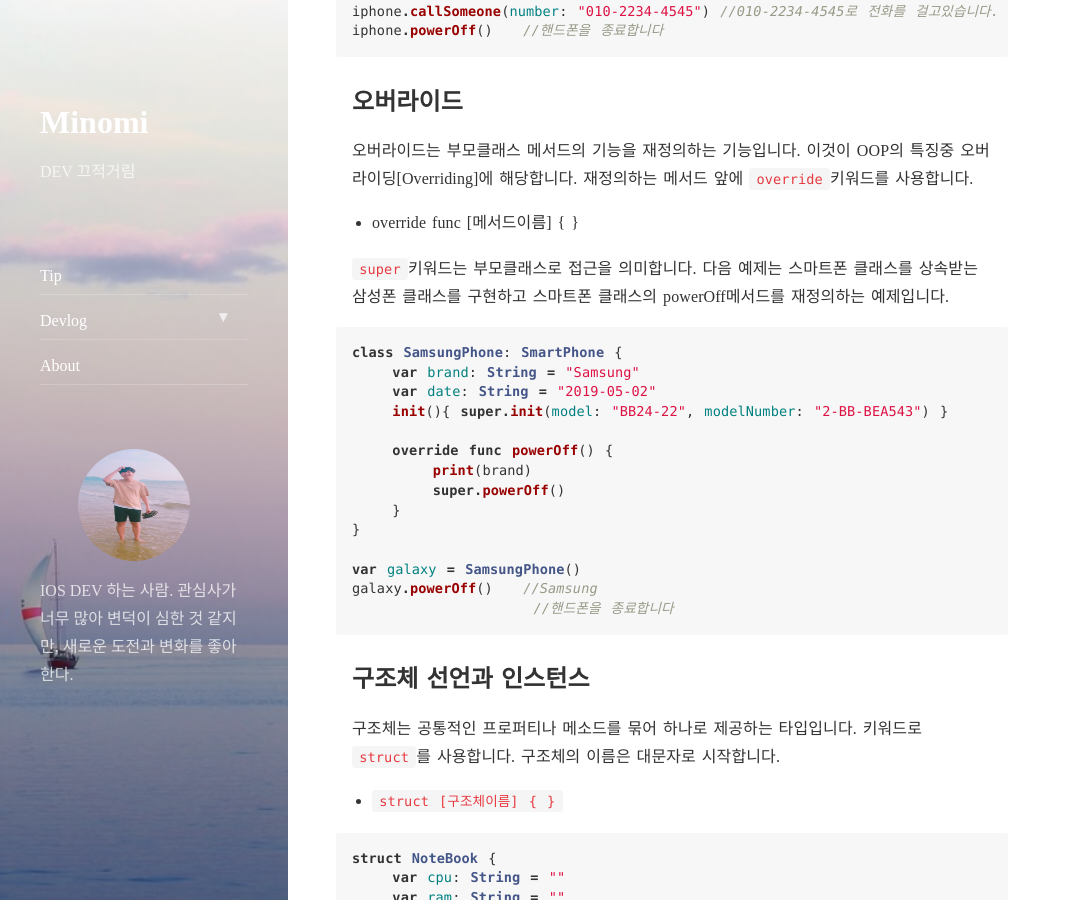
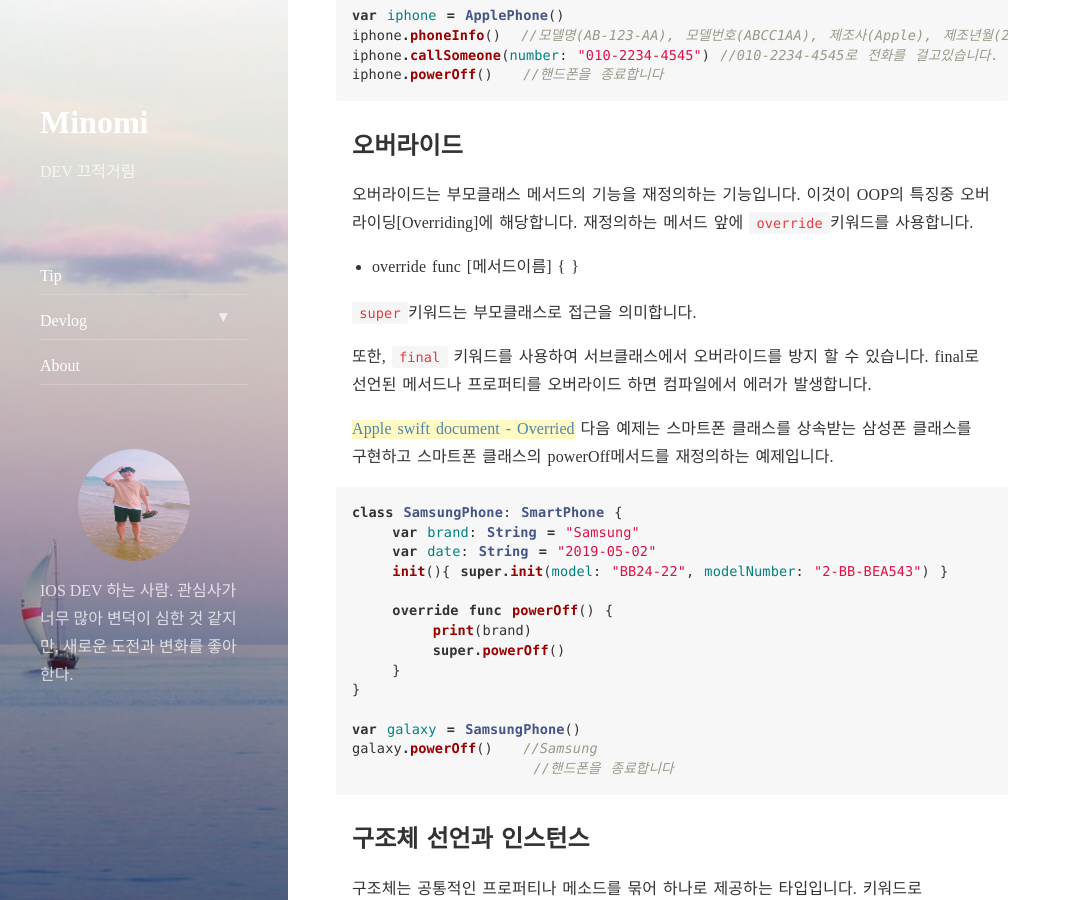
Before and after one commit to MinominoDomino/MinominoDomino.github.io, a Jekyll site: the page built from _posts/2019-05-01-swift-class-struct.md, in a window 1280 px wide and 900 px high, scrolled down 2465 px. Shown: the whole window, without its empty margins (0-1071 px from the left). Built offline with Jekyll 4.4.1, drawn with Linux system fonts in a browser that asks for light colours; nearby versions of some CDN libraries; comment, search, counter and statistics services are not loaded; some of the changed text lies outside the part shown.

Commit message:
docs class and struct

````diff
--- a/_posts/2019-05-01-swift-class-struct.md
+++ b/_posts/2019-05-01-swift-class-struct.md
@@ -70,6 +70,8 @@ print(someOne.getInfo())    //(name: "KIM", age: 20)
 자식클래스는 서브클래스, 부모클래스는 슈퍼클래스라고 불리기도 합니다.
  - class [서브클래스] : [슈퍼클래스] { }
 
+[Apple swift document - Inheritance](https://docs.swift.org/swift-book/LanguageGuide/Inheritance.html)
+
 다음 예제는 스마트폰 클래스를 상속받는 애플폰 클래스를 구현하고 애플폰 클래스로 아이폰을 만드는 예제입니다.
 
 ```swift
@@ -113,6 +115,11 @@ iphone.powerOff()   //핸드폰을 종료합니다
    - override func [메서드이름] { }
 
 `super`키워드는 부모클래스로 접근을 의미합니다.
+
+또한, `final` 키워드를 사용하여 서브클래스에서 오버라이드를 방지 할 수 있습니다.
+final로 선언된 메서드나 프로퍼티를 오버라이드 하면 컴파일에서 에러가 발생합니다.
+
+[Apple swift document - Overried](https://docs.swift.org/swift-book/LanguageGuide/Inheritance.html)
 다음 예제는 스마트폰 클래스를 상속받는 삼성폰 클래스를 구현하고 스마트폰 클래스의 powerOff메서드를 재정의하는 예제입니다.
 
 ```swift
````
